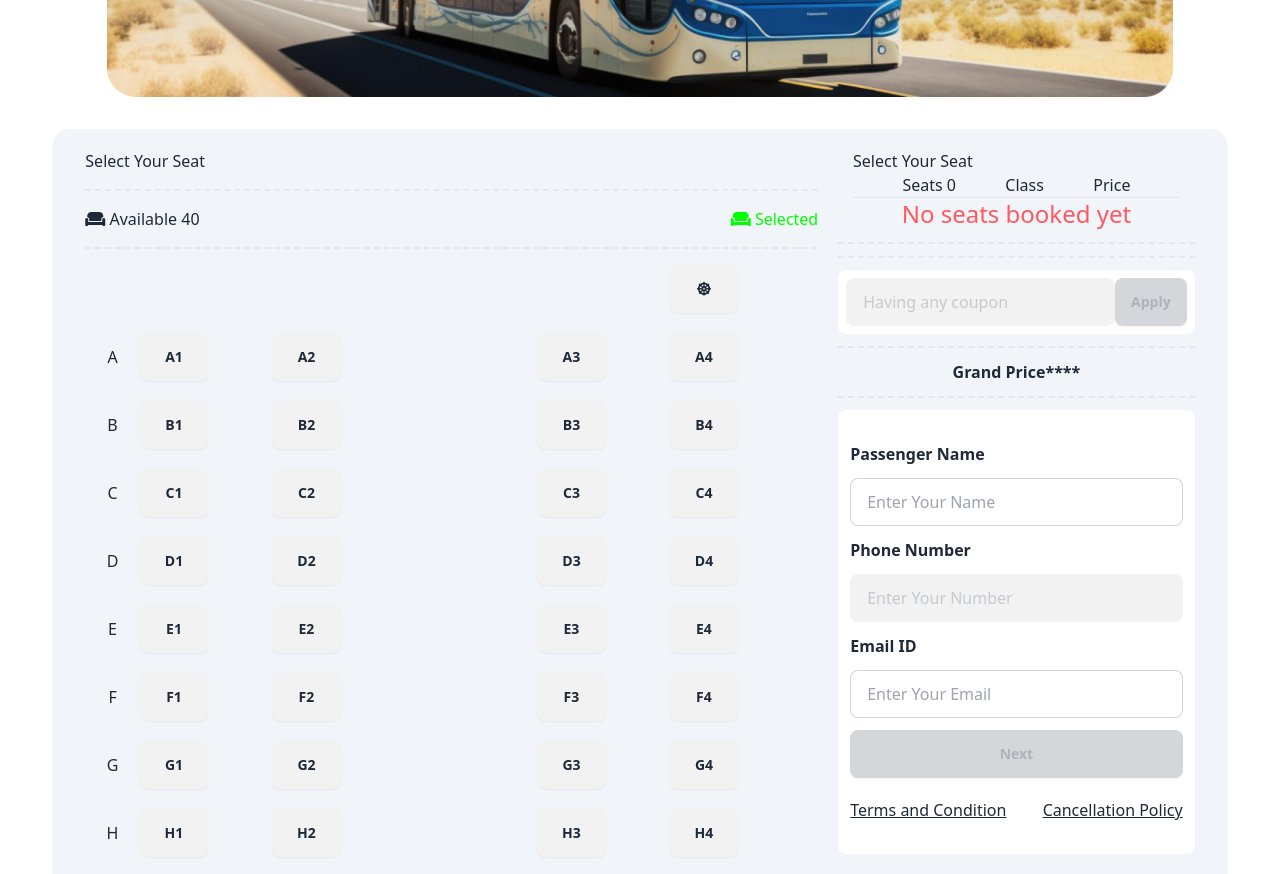
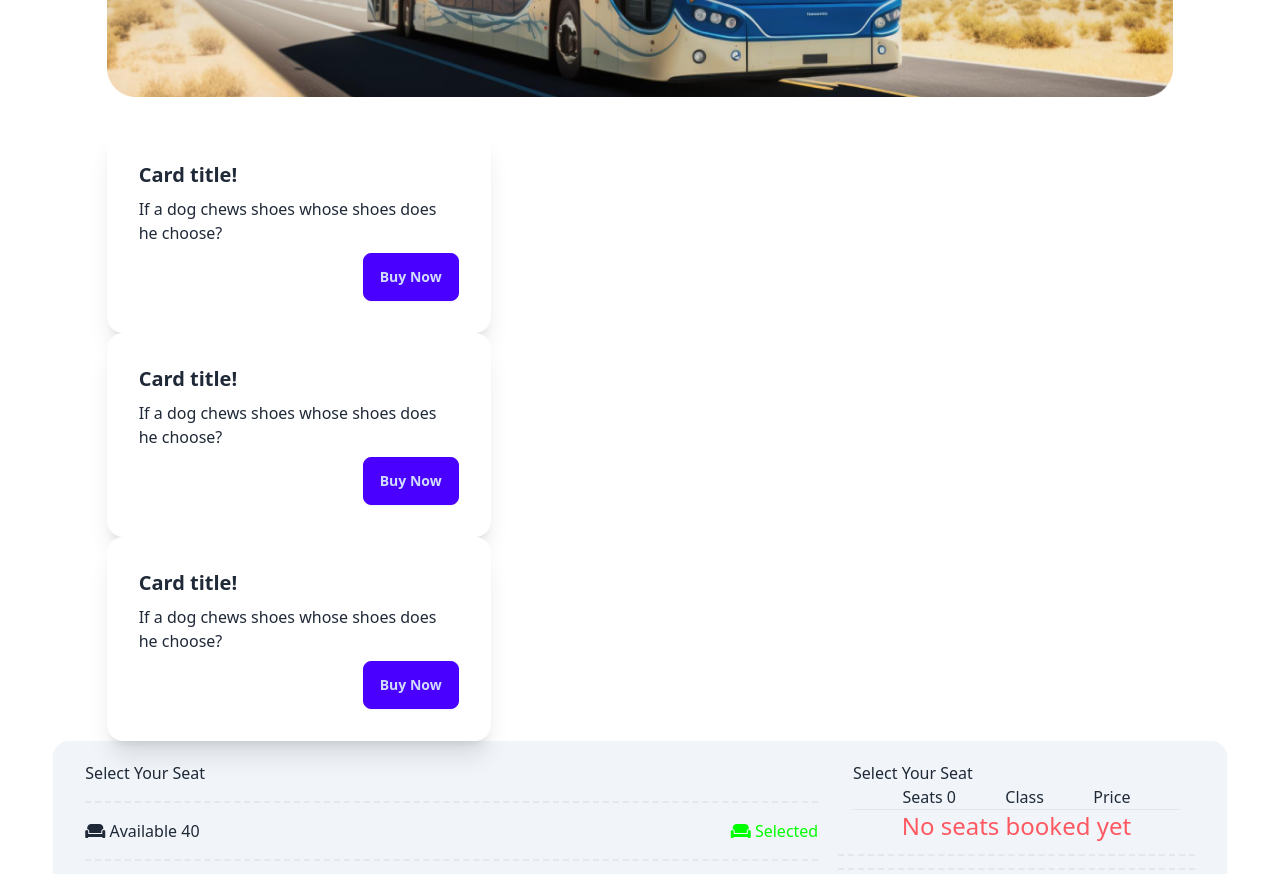
Before and after one commit to jobayerAmahin/Smart_Ticket_Purchase, a plain HTML site: page index.html in a window 1280 px wide. Shown: the part 520-1394 px from the top of the page. Drawn offline with nearby package versions, Linux system fonts and the light colour scheme.

Commit message:
Adding new cards in banner section

```diff
--- a/index.html
+++ b/index.html
@@ -48,6 +48,37 @@
         </nav>
         <div class="flex justify-center items-center my-8">
             <img src="./images/banner.png" alt="">
+        </div>
+        <div>
+            <div class="card bg-base-100 w-96 shadow-xl">
+                <div class="card-body">
+                  <h2 class="card-title">Card title!</h2>
+                  <p>If a dog chews shoes whose shoes does he choose?</p>
+                  <div class="card-actions justify-end">
+                    <button class="btn btn-primary">Buy Now</button>
+                  </div>
+                </div>
+              </div>
+
+              <div class="card bg-base-100 w-96 shadow-xl">
+                <div class="card-body">
+                  <h2 class="card-title">Card title!</h2>
+                  <p>If a dog chews shoes whose shoes does he choose?</p>
+                  <div class="card-actions justify-end">
+                    <button class="btn btn-primary">Buy Now</button>
+                  </div>
+                </div>
+              </div>
+
+              <div class="card bg-base-100 w-96 shadow-xl">
+                <div class="card-body">
+                  <h2 class="card-title">Card title!</h2>
+                  <p>If a dog chews shoes whose shoes does he choose?</p>
+                  <div class="card-actions justify-end">
+                    <button class="btn btn-primary">Buy Now</button>
+                  </div>
+                </div>
+              </div>
         </div>
     </header>
     <main>
```
